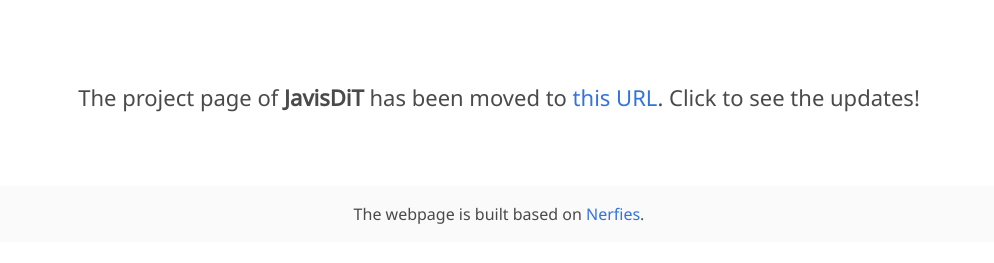
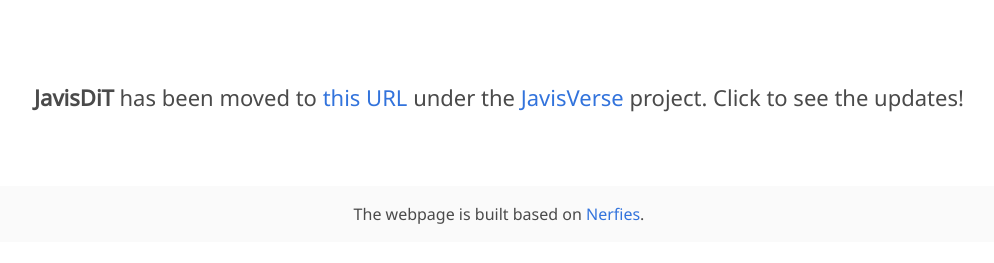
Before and after one commit to JavisDiT/JavisDiT.github.io, a plain HTML site: page index.html in a window 1280 px wide. Shown: the part 487-750 px from the top of the page, without its empty margins (141-1135 px from the left). Drawn offline with nearby package versions, Linux system fonts and the light colour scheme; some icons are missing; a web font is replaced by a local one.

Commit message:
add javisverse link

```diff
--- a/index.html
+++ b/index.html
@@ -149,7 +149,8 @@
         <div class="columns is-centered has-text-centered">
             <div class="column is-full-width">
                 <p style="font-size: 22px;">
-                    The project page of <b>JavisDiT</b> has been moved to <span><a href="https://JavisVerse.github.io/JavisDiT-page">this URL</a></span>. Click to see the updates!
+                    <b>JavisDiT</b> has been moved to <span><a href="https://JavisVerse.github.io/JavisDiT-page">this URL</a></span>
+                    under the <a href="https://JavisVerse.github.io/">JavisVerse</a> project. Click to see the updates!
                 </p>
                 <br>
             </div>
```
